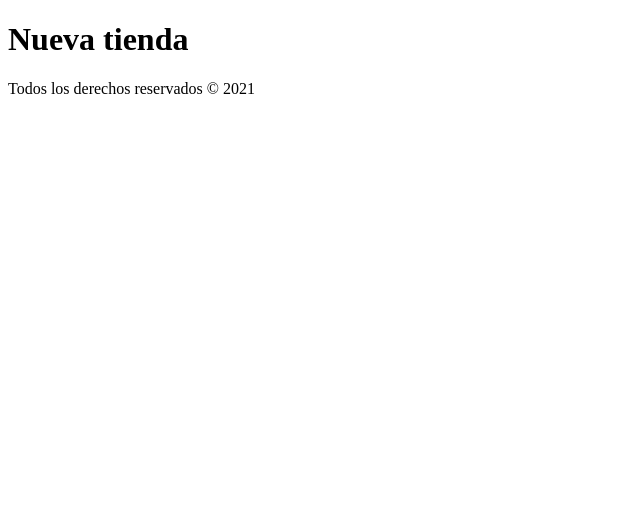
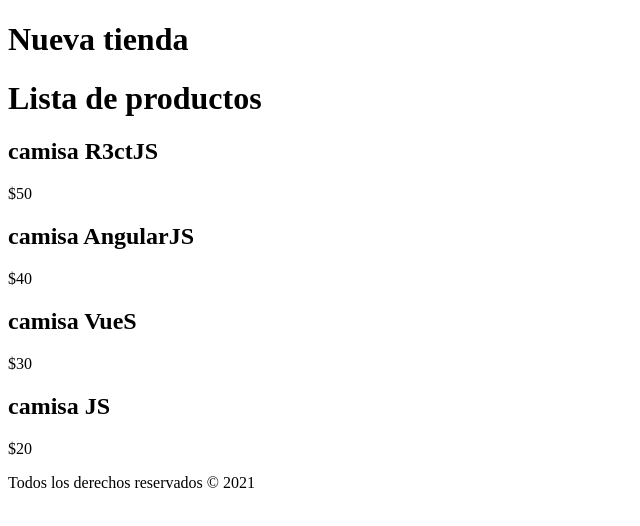
Before and after one commit to nicksiuxs/react-basico, a React (Create React App) app: page / in a window 1280 px wide. Shown: the top 526 px of the page, without its empty margins (0-640 px from the left). Built offline with nearby package versions, Linux system fonts and the light colour scheme.

Commit message:
ADD: component Product was added

```diff
--- a/src/App.js
+++ b/src/App.js
@@ -1,16 +1,34 @@
-import React, { Fragment } from 'react'
+import React, { Fragment, useState } from 'react'
 import Header from './components/Header/Header.jsx'
+import Product from './components/Product/Product.jsx'
 import Footer from './components/Footer/Footer.jsx'
 
 
 function App() {
+
+  // Crear listado de productos
+  const [products, saveProducts] = useState([
+    { id: 1, nombre: "camisa R3ctJS", precio: 50 },
+    { id: 2, nombre: "camisa AngularJS", precio: 40 },
+    { id: 3, nombre: "camisa VueS", precio: 30 },
+    { id: 4, nombre: "camisa JS", precio: 20 },
+  ]);
 
   // Obtener la fecha
   const fecha = new Date().getFullYear();
   return (
     <Fragment>
       <Header titulo="Nueva tienda" />
-      <Footer fecha={fecha}/>
+      <h1>Lista de productos</h1>
+      {
+        products.map(product => (
+          <Product
+          key={product.id}
+          product={product}
+          />
+        ))
+      }
+      <Footer fecha={fecha} />
     </Fragment>
   );
 }
--- /dev/null
+++ b/src/components/Product/Product.jsx
@@ -0,0 +1,11 @@
+const Producto = ({product}) => {
+    const {id, nombre, precio} = product;
+    return (
+        <div>
+            <h2>{nombre}</h2>
+            <p>${precio}</p>
+        </div>
+    );
+}
+
+export default Producto;
```
